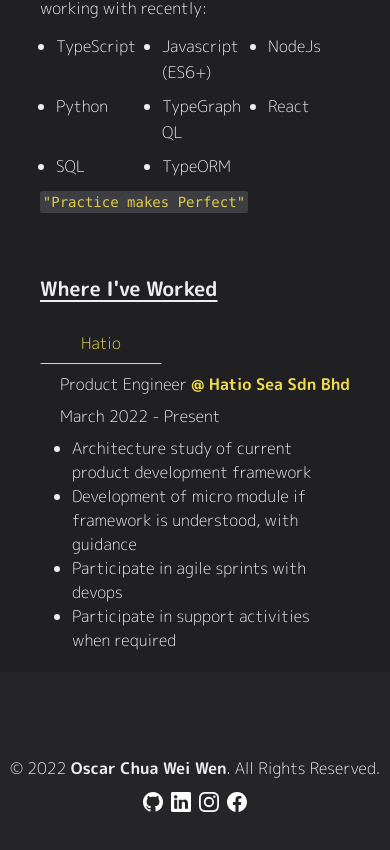
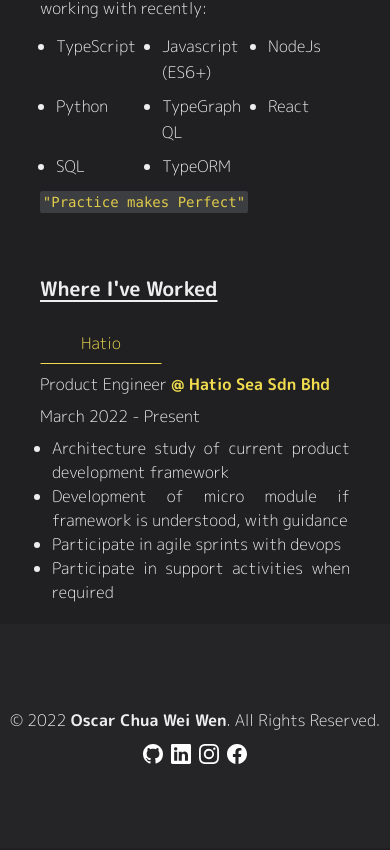
Before and after one commit to oscarchuaweiwen-fsd/oscar-portfolio, a Next.js app: page / in a window 390 px wide. Shown: the part 742-1592 px from the top of the page. Built offline with nearby package versions, Linux system fonts and the light colour scheme.

Commit message:
feat: updates

```diff
--- a/components/experience.js
+++ b/components/experience.js
@@ -50,7 +50,7 @@ function Experience() {
             );
           })}
         </div>
-        <div className="mt-2 ml-5">
+        <div className="mt-2 sm:ml-5">
           {jobs
             .filter((res) => res.id == active)
             .map((res) => {
@@ -66,7 +66,7 @@ function Experience() {
                   <div>
                     <ul className="list-disc ml-3 mt-2">
                       {res.description.map((res) => {
-                        return <li key={res}>{res}</li>;
+                        return <li key={res} className="text-justify">{res}</li>;
                       })}
                     </ul>
                   </div>
--- a/components/navbar.js
+++ b/components/navbar.js
@@ -93,7 +93,6 @@ function Navbar() {
               to="/"
               spy={true}
               smooth={true}
-              offset={100}
               duration={2000}
               className="mt-2 sm:mt-0"
             >
@@ -156,7 +155,6 @@ function Navbar() {
                   to={res.id}
                   spy={true}
                   smooth={true}
-                  offset={100}
                   duration={2000}
                   className="block p-2 hover:opacity-30"
                   key={res.data}
```
